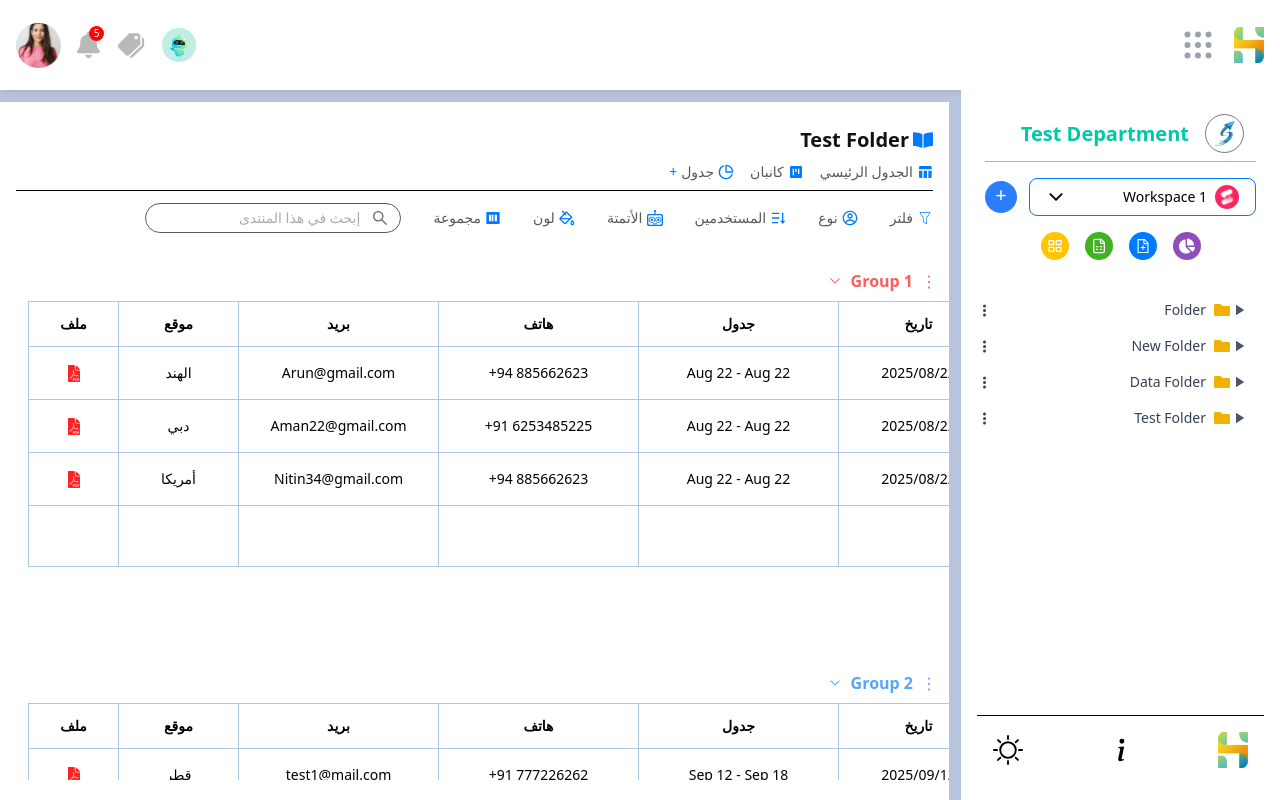
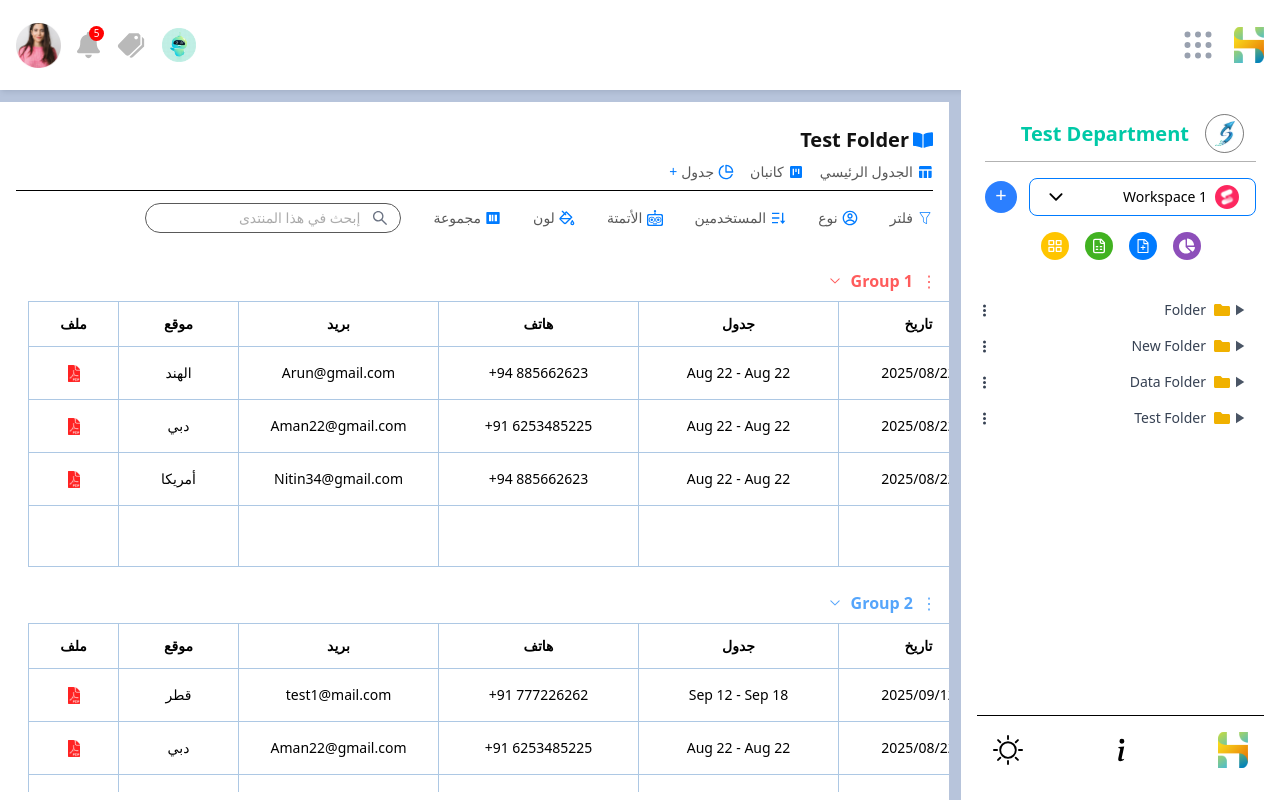
Before and after one commit to srikanthdevabattula/msarii-task, a React (Vite) app: page / in a window 1280 px wide. Built offline with nearby package versions, Linux system fonts and the light colour scheme; grey boxes are pictures that could not be loaded.

Commit message:
final commit 01-12-2025 - 2

```diff
--- a/src/components/Main.jsx
+++ b/src/components/Main.jsx
@@ -144,7 +144,7 @@ const Main = () => {
 
   return (
     <div className="relative h-[calc(100vh-100px)] bg-white ">
-      <div className="overflow-y-scroll h-full pb-16 scrollbar-left">
+      <div className="overflow-y-scroll h-full pb-34 scrollbar-left">
         <div className="sticky top-0 left-0 bg-white z-30 w-full p-4">
           <MainTopSection />
         </div>
@@ -178,7 +178,7 @@ const Main = () => {
 
       <div
         ref={bottomScrollRef}
-        className="sticky bottom-0 left-0 w-full h-5 bg-white scrollbar-bottom overflow-x-auto z-50"
+        className="sticky bottom-0 left-0 w-full h-2 bg-white scrollbar-bottom overflow-x-auto z-50"
         onScroll={syncFromBottom}
       >
         <div style={{ width: totalTableWidth + 70, height: 1 }} />
--- a/src/components/MainComponents/GroupTable.jsx
+++ b/src/components/MainComponents/GroupTable.jsx
@@ -28,7 +28,7 @@ const GroupTable = ({
   }, [registerScrollRef]);
 
   return (
-    <div className="w-full mb-24 mx-4 ">
+    <div className="w-full mb-4 mx-4 ">
 
       <div className="flex items-center justify-end gap-2 px-4 py-2 bg-white sticky top-0"
        style={{ color: colors[index] }}
@@ -50,6 +50,7 @@ const GroupTable = ({
 
       borderRight: `5px solid ${colors[index]}`,
     }}
+
         >
           <thead>
             <tr>
--- a/src/components/MainComponents/ParentColWidth.jsx
+++ /dev/null
@@ -1,33 +0,0 @@
-import React, { useState } from "react";
-import GroupTable from "./GroupTable";
-
-const Parent = ({ groups }) => {
-  const [columnWidths, setColumnWidths] = useState({
-    col1: 90,
-    col2: 120,
-    col3: 200,
-    col4: 200,
-    col5: 200,
-    col6: 160,
-    col7: 180,
-    col8: 120,
-    col9: 60,
-    col10: 300,
-    col11: 80,
-  });
-
-  return (
-    <div>
-      {groups.map((group) => (
-        <GroupTable
-          key={group.groupId}
-          group={group}
-          columnWidths={columnWidths}
-          setColumnWidths={setColumnWidths}
-        />
-      ))}
-    </div>
-  );
-};
-
-export default Parent;
--- a/src/components/MainComponents/ResizableTH.jsx
+++ b/src/components/MainComponents/ResizableTH.jsx
@@ -6,21 +6,41 @@ const ResizableTH = ({
   columnWidths,
   setColumnWidths,
   minWidth = 80,
+  scrollRef,
 }) => {
   const width = columnWidths[colKey] ?? minWidth;
 
   const startResizing = (e) => {
     e.preventDefault();
     const startX = e.clientX;
-    const startWidth = width;
 
     document.body.style.userSelect = "none";
 
     const handleMouseMove = (event) => {
-      const delta = event.clientX - startX;
-      const newWidth = Math.max(minWidth, Math.round(startWidth + delta));
+      const delta = startX - event.clientX;
 
-      setColumnWidths((prev) => ({ ...prev, [colKey]: newWidth }));
+      const sensitivity = 0.1;
+      const adjustedDelta = delta * sensitivity;
+
+      setColumnWidths((prev) => {
+        const keys = Object.keys(prev);
+        const index = keys.indexOf(colKey);
+        const nextKey = keys[index + 1];
+
+        if (!nextKey) return prev;
+
+        const startWidthRight = prev[nextKey];
+        const newWidthRight = Math.max(
+          minWidth,
+          Math.round(startWidthRight + adjustedDelta)
+        );
+
+        return { ...prev, [nextKey]: newWidthRight };
+      });
+
+     if (scrollRef?.current) {
+        scrollRef.current.scrollLeft += adjustedDelta;
+      }
     };
 
     const stopResizing = () => {
@@ -36,7 +56,7 @@ const ResizableTH = ({
   return (
     <th
       style={{
-        width: typeof width === "number" ? `${width}px` : width,
+        width: `${width}px`,
         minWidth: `${minWidth}px`,
         position: "relative",
       }}
@@ -47,7 +67,6 @@ const ResizableTH = ({
       <div
         onMouseDown={startResizing}
         className="absolute top-0 right-0 h-full w-2 cursor-col-resize"
-        aria-hidden
       />
     </th>
   );
--- a/src/components/MainComponents/TableRow.jsx
+++ b/src/components/MainComponents/TableRow.jsx
@@ -11,7 +11,6 @@ const TableRow = ({
   updateStartDate,
   toggleCheck,
   updatePeople,
-  setHoverPeople,
   updateStatus,
   updateCell,
   columnWidths,
@@ -29,23 +28,27 @@ const TableRow = ({
   const convertToInput = (d) => (d ? d.replace(/\//g, "-") : "");
   const convertToDisplay = (d) => (d ? d.replace(/-/g, "/") : "");
 
+  const people = row.people || [];
+  const firstPerson = people[0];
+  const remainingCount = people.length > 1 ? people.length - 1 : 0;
+
   return (
     <tr className="border-t text-sm align-middle">
-
-
       <td
         style={{ width: columnWidths.col1, maxWidth: columnWidths.col1 }}
-        className=" py-2 text-center align-middle"
+        className="py-2 text-center align-middle"
       >
-        <button onClick={() => openPdf(row.pdf)} className="inline-flex  items-center gap-2">
-          <PdfIcon className=''/>
+        <button
+          onClick={() => openPdf(row.pdf)}
+          className="inline-flex items-center gap-2"
+        >
+          <PdfIcon className="" />
         </button>
       </td>
 
-
       <td
         style={{ width: columnWidths.col2, maxWidth: columnWidths.col2 }}
-        className= " cursor-pointer text-center truncate  py-2 align-middle"
+        className="cursor-pointer text-center truncate py-2 align-middle"
         onClick={() => setEditing({ ...editing, location: true })}
       >
         {editing.location ? (
@@ -68,7 +71,6 @@ const TableRow = ({
           row.location
         )}
       </td>
-
 
       <td
         style={{ width: columnWidths.col3, maxWidth: columnWidths.col3 }}
@@ -96,7 +98,6 @@ const TableRow = ({
         )}
       </td>
 
-
       <td
         style={{ width: columnWidths.col4, maxWidth: columnWidths.col4 }}
         className="cursor-pointer text-center truncate px-3 py-2 align-middle"
@@ -122,7 +123,6 @@ const TableRow = ({
           row.phone
         )}
       </td>
-
 
       <td
         style={{ width: columnWidths.col5, maxWidth: columnWidths.col5 }}
@@ -150,7 +150,6 @@ const TableRow = ({
         )}
       </td>
 
-
       <td
         style={{ width: columnWidths.col6, maxWidth: columnWidths.col6 }}
         className="px-3 py-2 align-middle relative"
@@ -173,7 +172,6 @@ const TableRow = ({
         />
       </td>
 
-
       <td
         style={{ width: columnWidths.col7, maxWidth: columnWidths.col7 }}
         className="px-3 py-2 align-middle"
@@ -184,19 +182,20 @@ const TableRow = ({
         />
       </td>
 
-
       <td
         style={{ width: columnWidths.col8, maxWidth: columnWidths.col8 }}
-        className="px-3 py-2 align-middle"
+        className="px-3 py-2 align-middle text-center"
       >
+        <div className="flex items-center justify-center">
           <PeopleCell
             people={row.people}
             groupId={groupId}
             rowId={row.id}
             updatePeople={updatePeople}
+            remainingCount={remainingCount}
           />
+        </div>
       </td>
-
 
       <td
         style={{ width: columnWidths.col9, maxWidth: columnWidths.col9 }}
@@ -204,7 +203,6 @@ const TableRow = ({
       >
         <IconCell icon={row.icon} />
       </td>
-
 
       <td
         style={{ width: columnWidths.col10, maxWidth: columnWidths.col10 }}
@@ -231,8 +229,6 @@ const TableRow = ({
           row.mission
         )}
       </td>
-
-
       <td
         style={{ width: columnWidths.col11, maxWidth: columnWidths.col11 }}
         className="text-center px-3 py-2 align-middle"
@@ -244,12 +240,13 @@ const TableRow = ({
             onChange={() => toggleCheck(groupId, row.id)}
             className="peer sr-only"
           />
-          <span className="w-4 h-4 rounded-full border-2 border-gray-400
+          <span
+            className="w-4 h-4 rounded-full border-2 border-gray-400
             peer-checked:border-gray-500 peer-checked:bg-blue-500
-            transition-all block"></span>
+            transition-all block"
+          ></span>
         </label>
       </td>
-
     </tr>
   );
 };
--- a/src/data.js
+++ b/src/data.js
@@ -13,7 +13,9 @@ export const DATA = {
           schedule: "Aug 22 - Aug 22",
           startDate: "2025/08/22",
           status: "in-progress",
-          people: { name: "Arun", avatar: "https://i.pravatar.cc/40?img=1" },
+          people: [
+            { name: "Arun", avatar: "https://i.pravatar.cc/40?img=1" }
+          ],
           icon: "more",
           mission: "الحرب 1983",
           checked: false,
@@ -27,7 +29,9 @@ export const DATA = {
           schedule: "Aug 22 - Aug 22",
           startDate: "2025/08/22",
           status: "blocked",
-          people: { name: "Aman", avatar: "https://i.pravatar.cc/40?img=2" },
+          people: [
+            { name: "Aman", avatar: "https://i.pravatar.cc/40?img=2" }
+          ],
           icon: "more",
           mission: "العظيم غانسي",
           checked: false,
@@ -41,7 +45,9 @@ export const DATA = {
           schedule: "Aug 22 - Aug 22",
           startDate: "2025/08/22",
           status: "in-progress",
-          people: { name: "Nitin", avatar: "https://i.pravatar.cc/40?img=3" },
+          people: [
+            { name: "Nitin", avatar: "https://i.pravatar.cc/40?img=3" }
+          ],
           icon: "more",
           mission: "عالم شجاع جديد",
           checked: false,
@@ -63,7 +69,9 @@ export const DATA = {
           schedule: "Sep 12 - Sep 18",
           startDate: "2025/09/12",
           status: "new",
-          people: { name: "Ali", avatar: "https://i.pravatar.cc/40?img=5" },
+          people: [
+            { name: "Ali", avatar: "https://i.pravatar.cc/40?img=5" }
+          ],
           icon: "more",
           mission: "مهمة جديدة",
           checked: false,
@@ -77,7 +85,9 @@ export const DATA = {
           schedule: "Aug 22 - Aug 22",
           startDate: "2025/08/22",
           status: "blocked",
-          people: { name: "Aman", avatar: "https://i.pravatar.cc/40?img=2" },
+          people: [
+            { name: "Aman", avatar: "https://i.pravatar.cc/40?img=2" }
+          ],
           icon: "more",
           mission: "العظيم غانسي",
           checked: false,
@@ -91,7 +101,9 @@ export const DATA = {
           schedule: "Aug 22 - Aug 22",
           startDate: "2025/08/22",
           status: "in-progress",
-          people: { name: "Nitin", avatar: "https://i.pravatar.cc/40?img=3" },
+          people: [
+            { name: "Nitin", avatar: "https://i.pravatar.cc/40?img=3" }
+          ],
           icon: "more",
           mission: "عالم شجاع جديد",
           checked: false,
@@ -105,7 +117,9 @@ export const DATA = {
           schedule: "Aug 22 - Aug 22",
           startDate: "2025/08/22",
           status: "new",
-          people: { name: "Aman", avatar: "https://i.pravatar.cc/40?img=2" },
+          people: [
+            { name: "Aman", avatar: "https://i.pravatar.cc/40?img=2" }
+          ],
           icon: "more",
           mission: "العظيم غانسي",
           checked: false,
@@ -127,7 +141,9 @@ export const DATA = {
           schedule: "Jul 05 - Jul 11",
           startDate: "2025/07/05",
           status: "completed",
-          people: { name: "Fahad", avatar: "https://i.pravatar.cc/40?img=6" },
+          people: [
+            { name: "Fahad", avatar: "https://i.pravatar.cc/40?img=6" }
+          ],
           icon: "more",
           mission: "تقرير المشروع",
           checked: false,
@@ -141,7 +157,9 @@ export const DATA = {
           schedule: "Aug 22 - Aug 22",
           startDate: "2025/08/22",
           status: "blocked",
-          people: { name: "Aman", avatar: "https://i.pravatar.cc/40?img=2" },
+          people: [
+            { name: "Aman", avatar: "https://i.pravatar.cc/40?img=2" }
+          ],
           icon: "more",
           mission: "العظيم غانسي",
           checked: false,
@@ -163,7 +181,9 @@ export const DATA = {
           schedule: "Oct 11 - Oct 15",
           startDate: "2025/10/11",
           status: "in-progress",
-          people: { name: "Omar", avatar: "https://i.pravatar.cc/40?img=9" },
+          people: [
+            { name: "Omar", avatar: "https://i.pravatar.cc/40?img=9" }
+          ],
           icon: "more",
           mission: "خطة العمل",
           checked: false,
@@ -177,7 +197,9 @@ export const DATA = {
           schedule: "Aug 22 - Aug 22",
           startDate: "2025/08/22",
           status: "completed",
-          people: { name: "Aman", avatar: "https://i.pravatar.cc/40?img=2" },
+          people: [
+            { name: "Aman", avatar: "https://i.pravatar.cc/40?img=2" }
+          ],
           icon: "more",
           mission: "العظيم غانسي",
           checked: false,
```
Also changed, not shown: src/components/MainComponents/PeopleCell.jsx (+51 -26 lines), src/components/MainComponents/StatusBadge.jsx (+12 -13 lines). Lines whose indentation alone changed are shown as unchanged.
